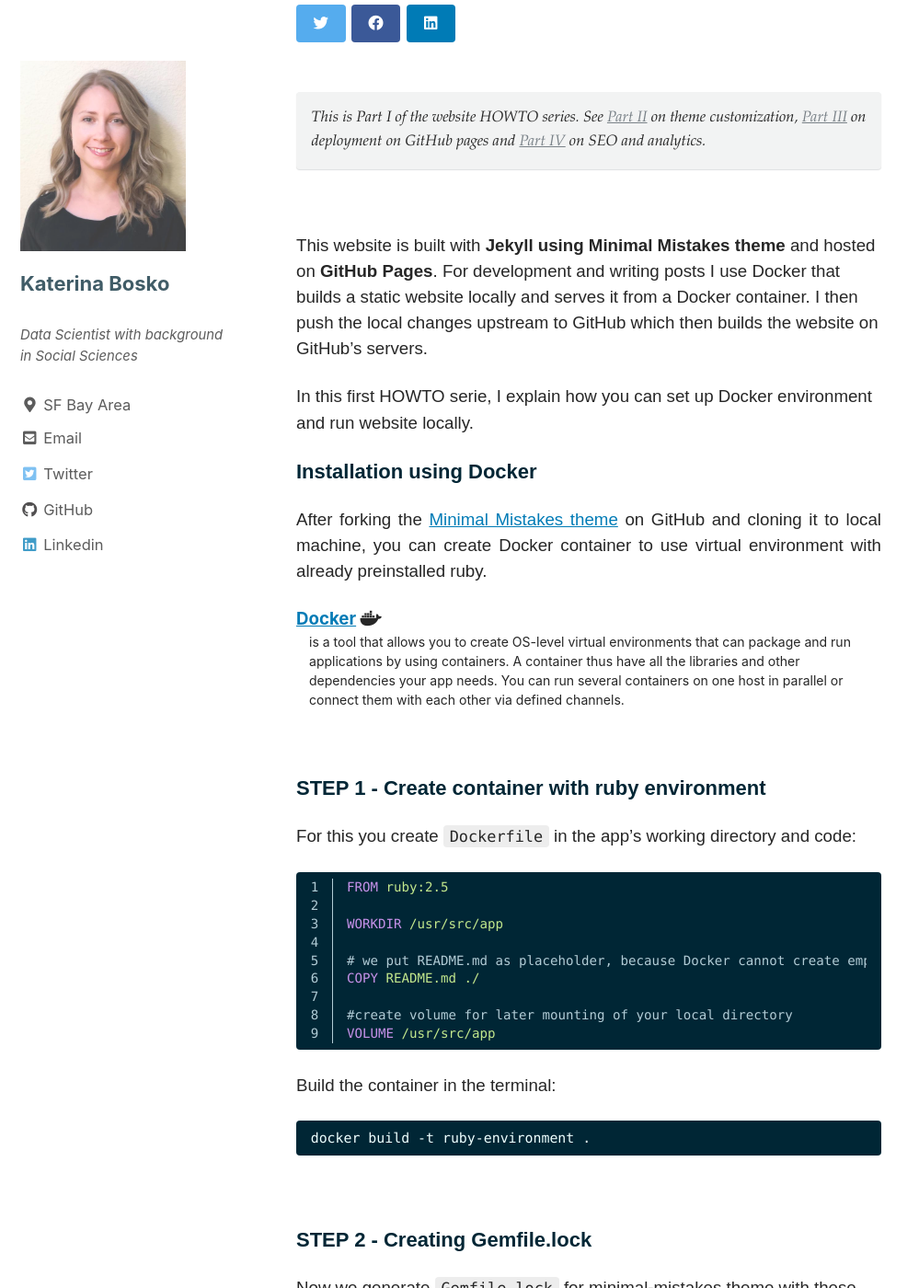
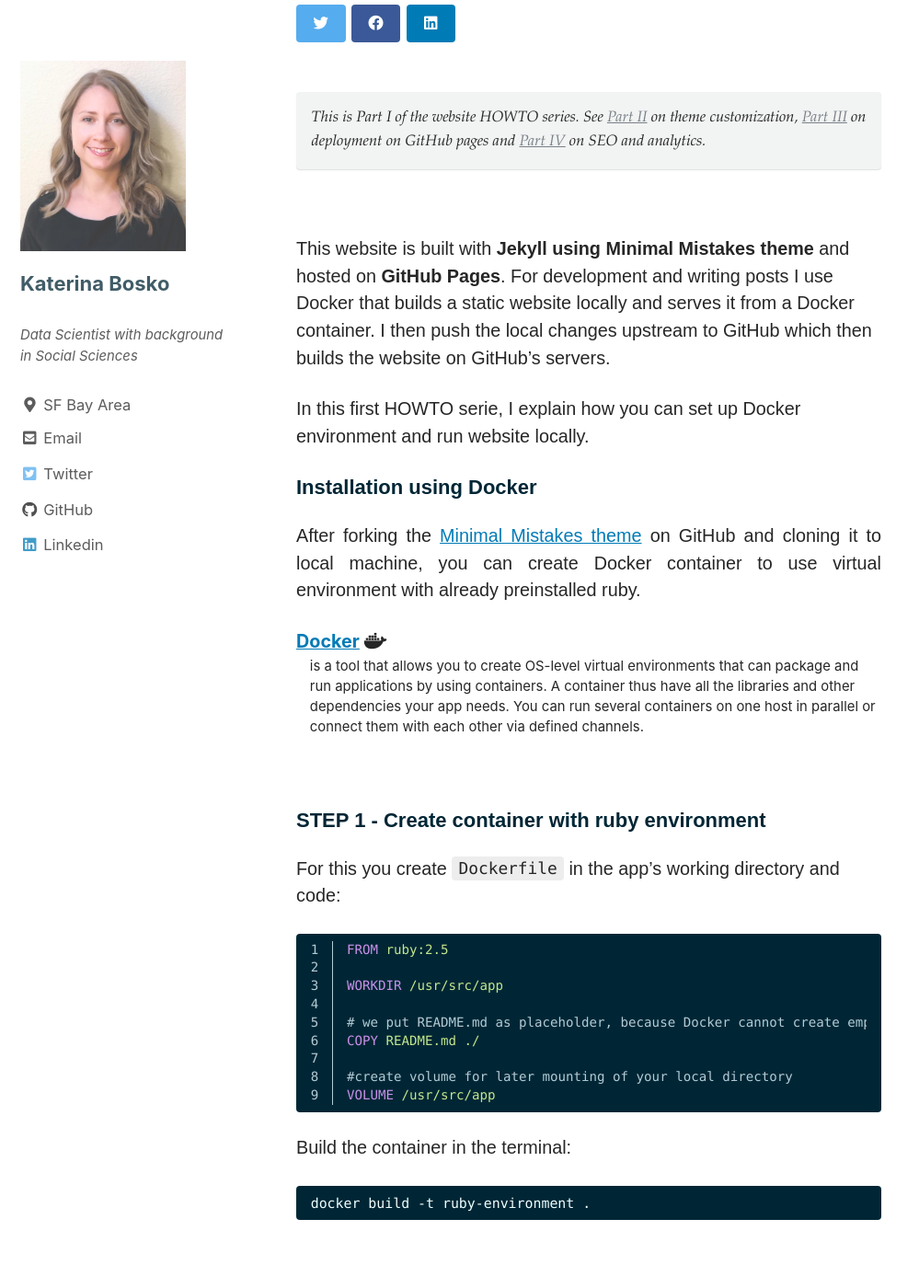
Before and after one commit to k-bosko/k-bosko.github.io, a Jekyll site: the page built from _posts/2019-08-28-Personal-website-with-Minimal-Mistakes-Jekyll-Theme-HOWTO-Part-I.md, in a window 1280 px wide and 1400 px high, scrolled down 283 px. Shown: the whole window at 92% size, without its empty margins (0-999 px from the left). Built offline with Jekyll 4.4.1, drawn with Linux system fonts in a browser that asks for light colours; cached includes are drawn as plain includes; nearby versions of some CDN libraries; comment, search, counter and statistics services are not loaded.

Commit message:
increased font-size to 0.9 em and the space between the lines in _page.scss to increase readibility

```diff
--- a/_sass/minimal-mistakes/_page.scss
+++ b/_sass/minimal-mistakes/_page.scss
@@ -72,7 +72,8 @@
 }
 
 .page__content {
-  margin-top: 1.5em;
+  margin: 1.5em 0 0 1em;
+  // margin-top: 1.5em;
   h2 {
     padding-top: 0.7em;
     padding-bottom: 0.7em;
@@ -82,7 +83,7 @@
   p,
   li,
   dl {
-    font-size: 0.85em;
+    font-size: 0.9em;
   }
 
   /* paragraph indents */
```
